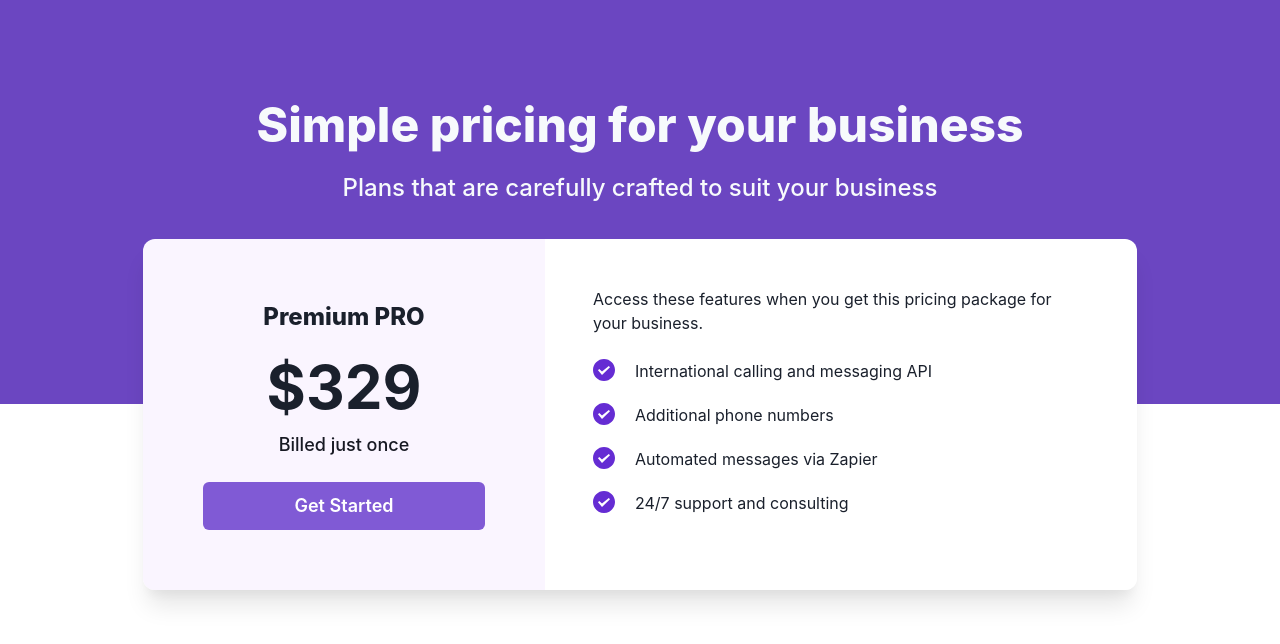
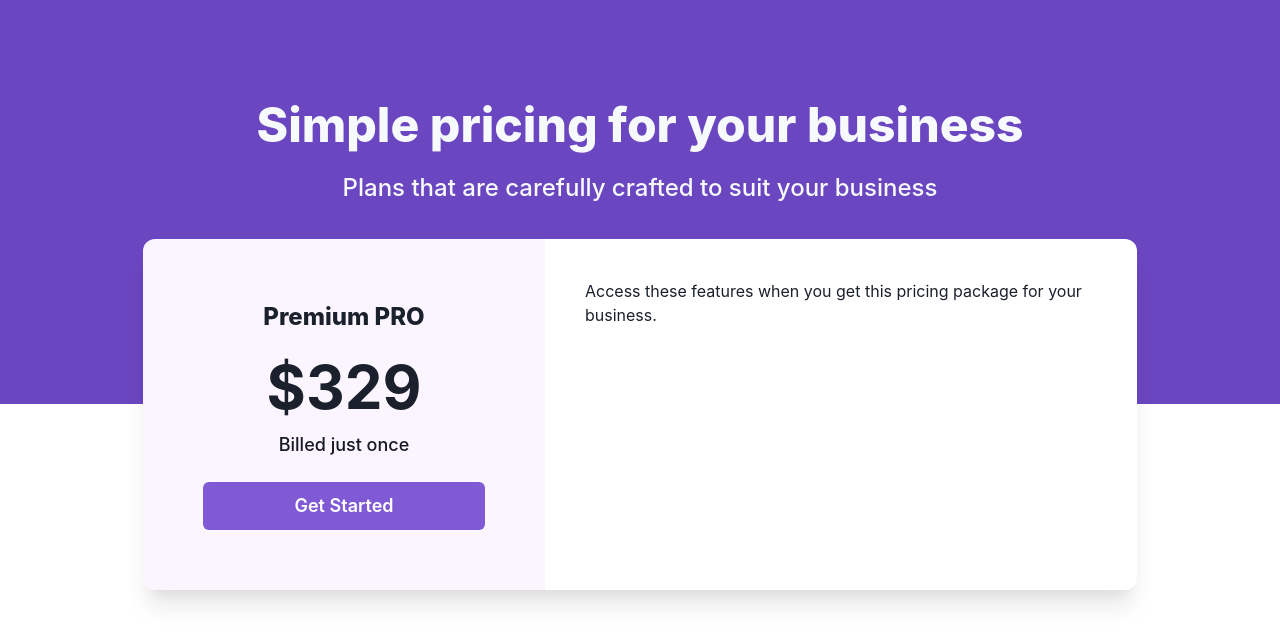
Before and after one commit to tahseenafzal/pricing-ui, a Next.js app: page / in a window 1280 px wide. Shown: the top 644 px of the page. Built offline with nearby package versions, Linux system fonts and the light colour scheme.

Commit message:
Update Price.tsx

```diff
--- a/component/Price.tsx
+++ b/component/Price.tsx
@@ -1,39 +1,18 @@
 import React from "react";
-import {
-  Flex,
-  Box,
-  Text,
-  Heading,
-  Button,
-  Icon,
-  StackProps,
-  Stack,
-  HStack,
-} from "@chakra-ui/react";
-import { CheckIcon } from "../icons/Icons";
-
-export const ListItem = (props: StackProps) => {
-  const { children, ...rest } = props;
-  return (
-    <HStack as="li" spacing={5} {...rest} align="flex-start">
-      <Icon as={CheckIcon} w="22px" h="22px" flexShrink={0} />
-      <Text textAlign="left">{children}</Text>
-    </HStack>
-  );
-};
+import { Flex, Box, Text, Heading, Button } from "@chakra-ui/react";
 
 const Price = () => {
   return (
-    <Box mx={6}>
+    <Box px="24px">
       <Box
         shadow="0px 20px 25px -5px rgba(0, 0, 0, 0.1), 0px 10px 10px -5px rgba(0, 0, 0, 0.04)"
         borderRadius="12px"
         overflow="hidden"
-        w="994px"
+        maxW="994px"
         m="auto"
         mt="-165px"
       >
-        <Flex direction={["column", "column", "row"]}>
+        <Flex flexDirection={["column", "column", "row"]}>
           <Box p="60px" bg="purple.50" textAlign="center">
             <Text fontWeight="800" fontSize="24px">
               Premium PRO
@@ -48,16 +27,10 @@ const Price = () => {
               Get Started
             </Button>
           </Box>
-          <Box p={12} bg="white">
+          <Box p="40px" bg="white">
             <Text>
               Access these features when you get this pricing package for your
               business.
-              <Stack as="ul" spacing={5} mt={6}>
-                <ListItem>International calling and messaging API</ListItem>
-                <ListItem>Additional phone numbers</ListItem>
-                <ListItem>Automated messages via Zapier</ListItem>
-                <ListItem>24/7 support and consulting</ListItem>
-              </Stack>
             </Text>
           </Box>
         </Flex>
```
